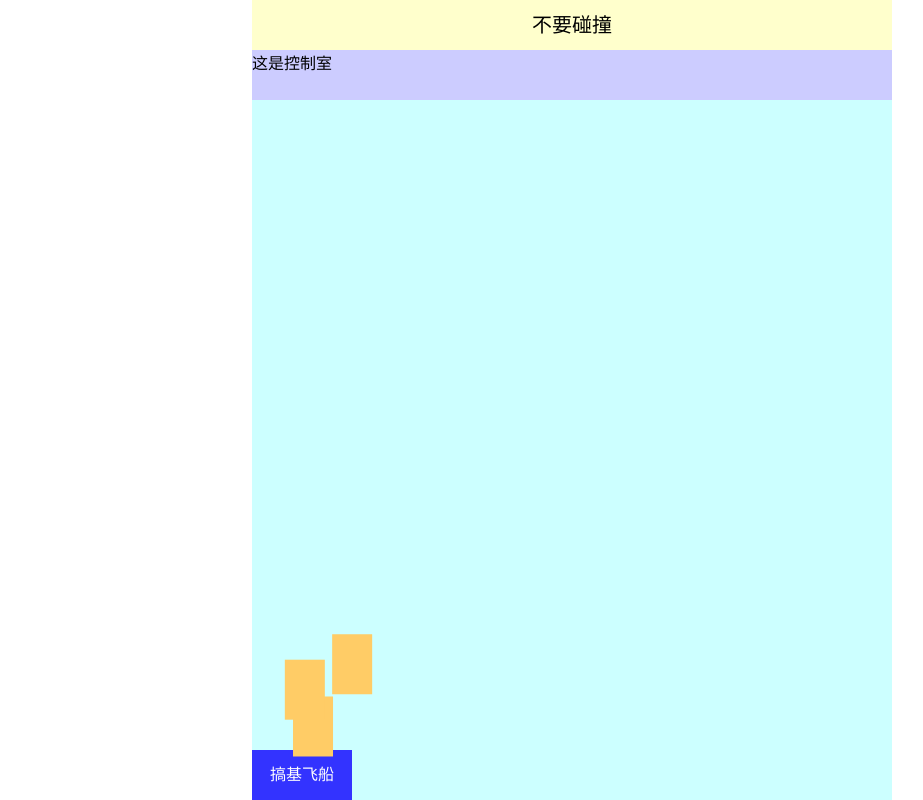
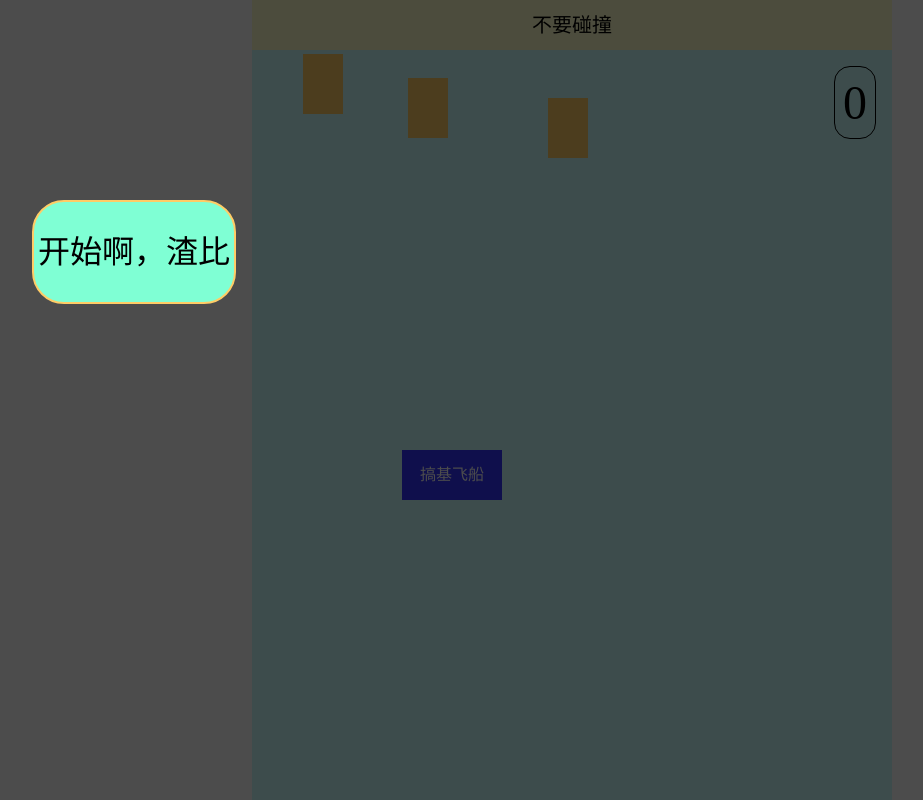
Before and after one commit to wuyxp/html-test, a website: page donot-collide/index.html in a window 1280 px wide. Shown: the whole page, without its empty margins (68-991 px from the left). Drawn offline with Linux system fonts and the light colour scheme.

Commit message:
增加游戏开始时间的计时玩法

```diff
--- a/donot-collide/css/common.css
+++ b/donot-collide/css/common.css
@@ -8,6 +8,59 @@ html, body{
   overflow: hidden;
 }
 
+/* --------- 蒙层处理 ---------- */
+.zone{
+  z-index: 999;
+  width: 100%;
+  height: 100%;
+  position: fixed;
+  top: 0;
+  left: 0;
+}
+.zone .button{
+  width: 200px;
+  height: 100px;
+  border: 2px solid #FFCC66;
+  position: absolute;
+  left: 100px;
+  top: 200px;
+  background: aquamarine;
+  font-size: 2rem;
+  border-radius: 2rem;
+  text-align: center;
+  line-height: 100px;
+}
+.zone .date{
+  width: 200px;
+  height: 200px;
+  border: 2px solid #FFCC66;
+  position: absolute;
+  left: 100px;
+  top: 200px;
+  background: rgb(255, 253, 127);
+  font-size: 10rem;
+  border-radius: 100%;
+  text-align: center;
+  line-height: 200px;
+  display: none;
+}
+.zone .mask{
+  width: 100%;
+  height: 100%;
+  background: rgba(0,0,0,.7)
+}
+
+.date-time{
+  position: absolute;
+  font-size: 3rem;
+  right: 1rem;
+  top: 1rem;
+  border: 1px solid;
+  padding: .5rem;
+  border-radius: 1rem;
+}
+/* -------------游戏样式----------- */
+
 .container{
   max-width: 640px;
   height: 100%;
@@ -16,6 +69,7 @@ html, body{
   flex-direction: column;
   background: #FFFFCC;
   overflow: hidden;
+  z-index: 100;
 }
 .title{
   height: 50px;
@@ -39,11 +93,12 @@ html, body{
   height: 50px;
   background: #3333FF;
   position: absolute;
-  left: 0;
-  bottom: 0;
+  left: 150px;
+  top: 400px;
   line-height: 50px;
   text-align: center;
   font-size: 16px;
+
   color: #fff;
 }
 
--- a/donot-collide/index.html
+++ b/donot-collide/index.html
@@ -10,117 +10,61 @@
 <body>
   <div class="container">
     <div class="title">不要碰撞</div>
-    <div class="dashbord">
-      这是控制室
+    <div class="main" id="main">
+      <div class="date-time" id="dateTime">
+        0
+      </div>
     </div>
-    <div class="main" id="main"></div>
+  </div>
+  <div class="zone" id="zone">
+    <div class="button" id="begin">开始啊，渣比</div>
+    <div class="date" id="date">3</div>
+    <div class="mask"></div>
   </div>
 </body>
 <script src="./js/jquery.min.js" ></script>
 <script src="./js/Util.js"></script>
 <script src="./js/draggable.js"></script>
 <script src="./js/barrier.js"></script>
+<script src="./js/init.js"></script>
 <script>
   window.log = console.log;
   $(function(){
     // 处理逻辑
     var airship = createAirship();
-    createBarriers(3, 30, function(){
-      alert('bang!!!!!');
-    })
+    var barriers = createBarriers(3, 30, airship, function(){
+      alert('bang!你个垃圾。。。!!!!');
+      clearInterval(datatimer);
+    });
+    var timer; //倒计时
+    var datatimer; // 游戏时间
 
-    // 创建拖动块物体
+    $('#begin').click(function(){
+      $('#begin').hide();
+      $('#date').show();
+      timer = setInterval(function(){
+        var num = +$('#date').html();
+        num = num -1;
+        if(num <= 0){
+          clearInterval(timer);
+          $('#zone').hide();
+          start();
+        }else{
+          $('#date').html(num);
+        }
+      }, 1000)
+    });
 
+    function start(){
 
-
-    // 障碍物工厂
-    function createBarriers(num, speed, bangCallback){
-      var barriers = [];
-      for(let i=0; i < num ;i++){
-        // 障碍物
-        // 初始化位置
-        var initX = Math.random() * 320;
-        var initY = Math.random() * 60;
-        barriers.push(new Barrier('#main', {
-          className: 'barrier',
-          initX: initX,
-          initY: initY,
-          initSpeed: speed, //初始速度
-          maxSize: 300, // 最大距离开始进行加速
-          minSpeed: speed/3, //减速至最小速度
-          step: 4, // 每次移动步长
-          targetCoord:airship,
-          move(point){
-            // 障碍物的 坐标和宽高
-            var barriersXY = {
-              w:this.targetInfo.width,
-              h:this.targetInfo.height,
-              x:point.x,
-              y:point.y
-            };
-            // 飞船的 坐标和宽高
-            var airshipXY = {
-              w: airship.targetDomInfo.width,
-              h: airship.targetDomInfo.height,
-              x:airship.getMovePoint().x,
-              y:airship.getMovePoint().y,
-            }
-            // log('飞船', airshipXY);
-            // log('障碍物', barriersXY);
-            if(isBang(barriersXY, airshipXY) && isBang(airshipXY, barriersXY)){
-              airship.stopMove();
-              barriers.forEach(function(b){
-                b.stopMove()
-              })
-              log('闯上啦');
-              bangCallback && bangCallback();
-            }
-          }
-        }));
-      }
-    }
-
-
-    // 飞船工厂
-    function createAirship(){
-      // 增加控制的飞船物体
-      var $airship = $('<div id="ariship">').addClass('airship').html('搞基飞船');
-      var $main = $('#main');
-      $main.append($airship);
-      // 使飞船可以拖动
-      // api 的使用
-      var airship = new Draggable('#ariship', {
-        outsideOfSwipper:true,
-        parentNode: '#main',
-        start(e){
-          // log("点击了",e);
-        },
-        move(e){
-          // log('飞船在移动',e);
-        },
-        end(e){
-          // log('end', e)
-        }
+      barriers.forEach(element => {
+        element.start();
       });
-      return airship;
-    }
-
-
-
-    // 碰撞检测函数
-    function isBang(target, result){
-      var w1 = target.w;
-      var h1 = target.h;
-      var x1 = target.x;
-      var y1 = target.y;
-      var w2 = result.w;
-      var h2 = result.h;
-      var x2 = result.x;
-      var y2 = result.y;
-      if( ((x1 + w1) > x2) && ( x1 < (x2 + w2)) && (y1 < (y2 + h2) && ( ( h1 + y1) > y2 ))){
-        return true
-      }
-      return false
+      datatimer = setInterval(function(){
+        var num = +$('#dateTime').html();
+        num = num +1;
+          $('#dateTime').html(num);
+      }, 1000)
     }
   })
 </script>
--- a/donot-collide/js/barrier.js
+++ b/donot-collide/js/barrier.js
@@ -15,9 +15,6 @@ proto.init = function(){
   this.style = this.getStyle(this.barrier);
   this.targetInfo = this.getDomInfo(this.style);
   this.parentInfo = this.getDomInfo(this.getStyle(this.parent));
-  setTimeout(function(){
-    self.start();
-  }, this.options.delay)
 }
 
 proto.initBarrier = function(){
--- /dev/null
+++ b/donot-collide/js/init.js
@@ -0,0 +1,93 @@
+
+
+    // 障碍物工厂
+    function createBarriers(num, speed, airship, bangCallback){
+      var barriers = [];
+      for(let i=0; i < num ;i++){
+        // 障碍物
+        // 初始化位置
+        var initX = Math.random() * 320;
+        var initY = Math.random() * 60;
+        var barrier = new Barrier('#main', {
+          className: 'barrier',
+          initX: initX,
+          initY: initY,
+          initSpeed: speed, //初始速度
+          maxSize: 300, // 最大距离开始进行加速
+          minSpeed: speed/3, //减速至最小速度
+          step: 4, // 每次移动步长
+          targetCoord:airship,
+          move(point){
+            // 障碍物的 坐标和宽高
+            var barriersXY = {
+              w:this.targetInfo.width,
+              h:this.targetInfo.height,
+              x:point.x,
+              y:point.y
+            };
+            // 飞船的 坐标和宽高
+            var airshipXY = {
+              w: airship.targetDomInfo.width,
+              h: airship.targetDomInfo.height,
+              x:airship.getMovePoint().x,
+              y:airship.getMovePoint().y,
+            }
+            // log('飞船', airshipXY);
+            // log('障碍物', barriersXY);
+            if(isBang(barriersXY, airshipXY) && isBang(airshipXY, barriersXY)){
+              airship.stopMove();
+              barriers.forEach(function(b){
+                b.stopMove()
+              })
+              log('闯上啦');
+              bangCallback && bangCallback();
+            }
+          }
+        })
+        barriers.push(barrier);
+      }
+      return barriers;
+    }
+
+
+    // 飞船工厂
+    function createAirship(){
+      // 增加控制的飞船物体
+      var $airship = $('<div id="ariship">').addClass('airship').html('搞基飞船');
+      var $main = $('#main');
+      $main.append($airship);
+      // 使飞船可以拖动
+      // api 的使用
+      var airship = new Draggable('#ariship', {
+        outsideOfSwipper:true,
+        parentNode: '#main',
+        start(e){
+          // log("点击了",e);
+        },
+        move(e){
+          // log('飞船在移动',e);
+        },
+        end(e){
+          // log('end', e)
+        }
+      });
+      return airship;
+    }
+
+
+
+    // 碰撞检测函数
+    function isBang(target, result){
+      var w1 = target.w;
+      var h1 = target.h;
+      var x1 = target.x;
+      var y1 = target.y;
+      var w2 = result.w;
+      var h2 = result.h;
+      var x2 = result.x;
+      var y2 = result.y;
+      if( ((x1 + w1) > x2) && ( x1 < (x2 + w2)) && (y1 < (y2 + h2) && ( ( h1 + y1) > y2 ))){
+        return true
+      }
+      return false
+    }
```
